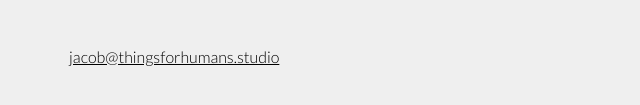
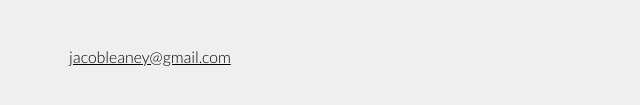
Before and after one commit to jleaney/thingsforhumans, a plain HTML site: page index.html in a window 1280 px wide. Shown: the part 593-698 px from the top of the page, 325-965 px from the left. Drawn offline with Linux system fonts and the light colour scheme.

Commit message:
Updated email address

```diff
--- a/index.html
+++ b/index.html
@@ -83,7 +83,8 @@
         </p>
         <br>
           <p>
-          <span class="email">jacob@thingsforhumans.studio</span>
+<!--          <span class="email">jacob@thingsforhumans.studio</span>-->
+          <span class="email">jacobleaney@gmail.com</span>
         </p>
     </div>
 
```
